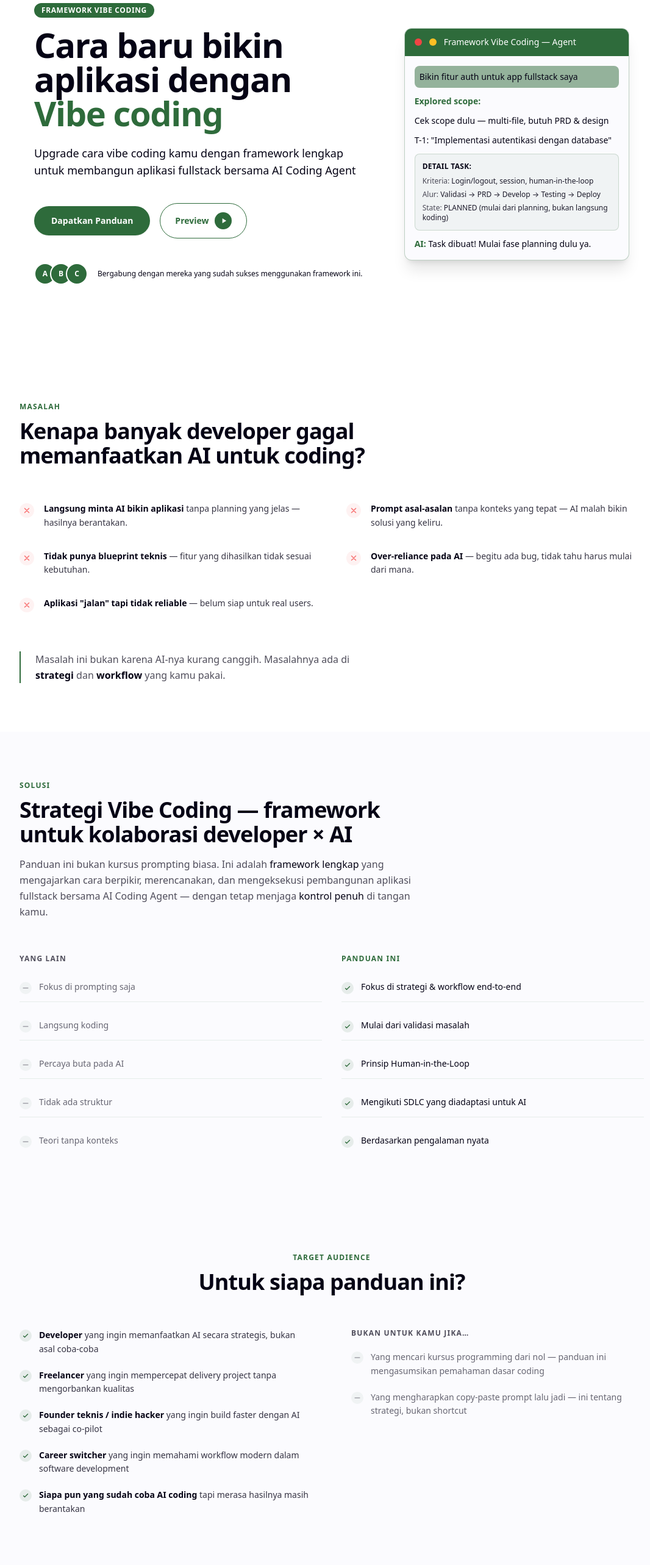
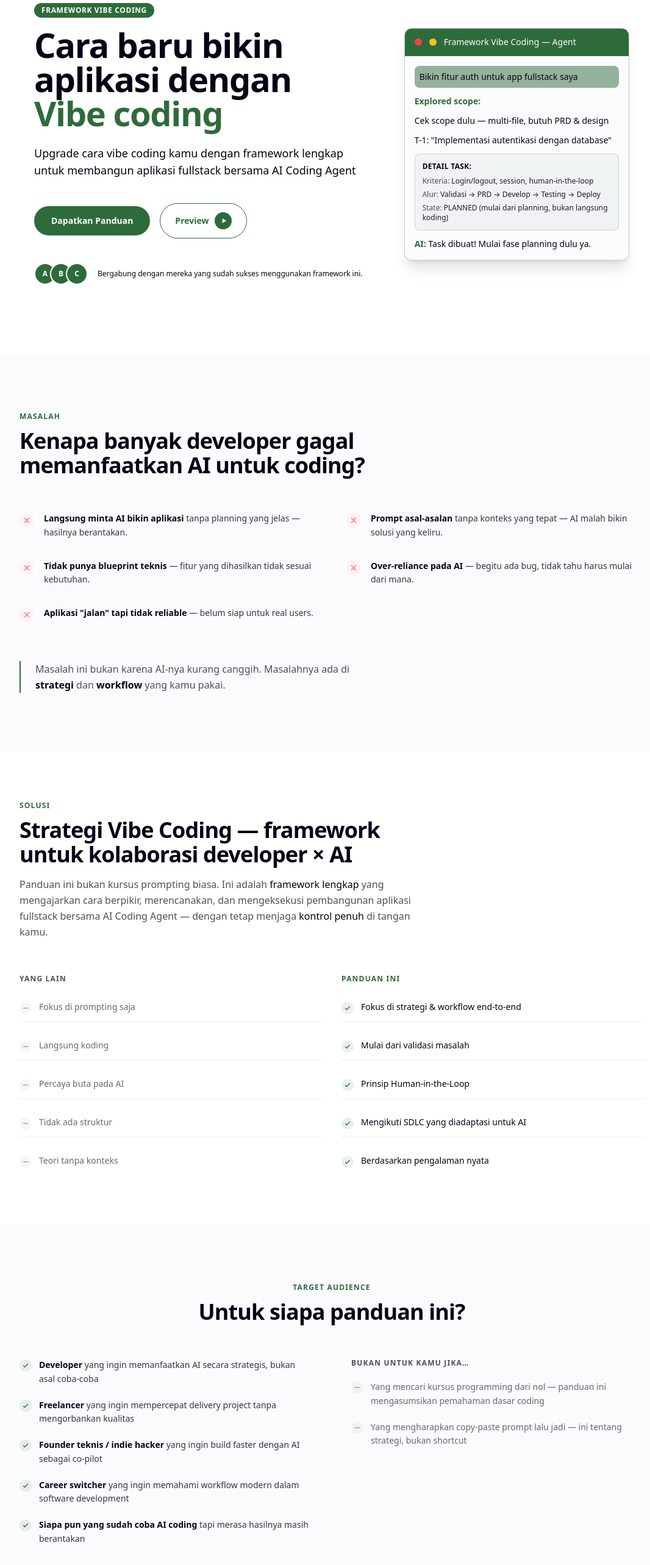
Before and after one commit to hellodit/mahirvibecoding.com, a Nuxt app: page / in a window 1280 px wide. Shown: the part 200-2766 px from the top of the page at 61% size, without its empty margins (96-1162 px from the left). Built offline with nearby package versions, Linux system fonts and the light colour scheme.

Commit message:
style: Update padding and background colors for multiple sections to enhance visual consistency and improve layout across the application.

```diff
--- a/app/components/CurriculumSection.vue
+++ b/app/components/CurriculumSection.vue
@@ -1,5 +1,5 @@
 <template>
-  <section id="curriculum" class="py-20 px-6 bg-background">
+  <section id="curriculum" class="py-24 px-6 bg-background">
     <div class="max-w-5xl mx-auto">
       <!-- Header -->
       <div class="text-center mb-12 reveal">
--- a/app/components/FinalCtaSection.vue
+++ b/app/components/FinalCtaSection.vue
@@ -1,5 +1,5 @@
 <template>
-  <section id="final-cta" class="py-24 px-6 bg-background">
+  <section id="final-cta" class="py-24 px-6 bg-primary/5">
     <div class="max-w-5xl mx-auto text-center">
       <div class="reveal">
         <p class="text-xs font-semibold text-primary uppercase tracking-widest mb-3">Mulai Sekarang</p>
--- a/app/components/PricingSection.vue
+++ b/app/components/PricingSection.vue
@@ -1,5 +1,5 @@
 <template>
-  <section id="pricing" class="py-20 px-6 bg-background">
+  <section id="pricing" class="py-24 px-6 bg-background">
     <div class="max-w-5xl mx-auto">
       <!-- Header -->
       <div class="text-center mb-12 reveal">
--- a/app/components/ProblemSection.vue
+++ b/app/components/ProblemSection.vue
@@ -1,5 +1,5 @@
 <template>
-  <section id="problem" class="py-20 px-6 bg-white">
+  <section id="problem" class="py-24 px-6 bg-background">
     <div class="max-w-5xl mx-auto">
       <!-- Header -->
       <div class="max-w-2xl mb-14 reveal">
--- a/app/components/SolutionSection.vue
+++ b/app/components/SolutionSection.vue
@@ -1,5 +1,5 @@
 <template>
-  <section id="solution" class="py-20 px-6 bg-background">
+  <section id="solution" class="py-20 px-6 bg-white border-t border-primary/5">
     <div class="max-w-5xl mx-auto">
       <!-- Header -->
       <div class="max-w-2xl mb-14 reveal">
--- a/app/components/TargetAudienceSection.vue
+++ b/app/components/TargetAudienceSection.vue
@@ -1,5 +1,5 @@
 <template>
-  <section id="target" class="py-20 px-6 bg-background">
+  <section id="target" class="py-24 px-6 bg-background">
     <div class="max-w-5xl mx-auto">
       <!-- Header -->
       <div class="text-center mb-14 reveal">
--- a/app/components/TrustSection.vue
+++ b/app/components/TrustSection.vue
@@ -1,5 +1,5 @@
 <template>
-  <section id="trust" class="py-20 px-6 bg-white">
+  <section id="trust" class="py-20 px-6 bg-white border-y border-primary/5">
     <div class="max-w-5xl mx-auto">
       <div class="text-center mb-14 reveal">
         <p class="text-xs font-semibold text-primary uppercase tracking-widest mb-3">Kredibilitas</p>
```
